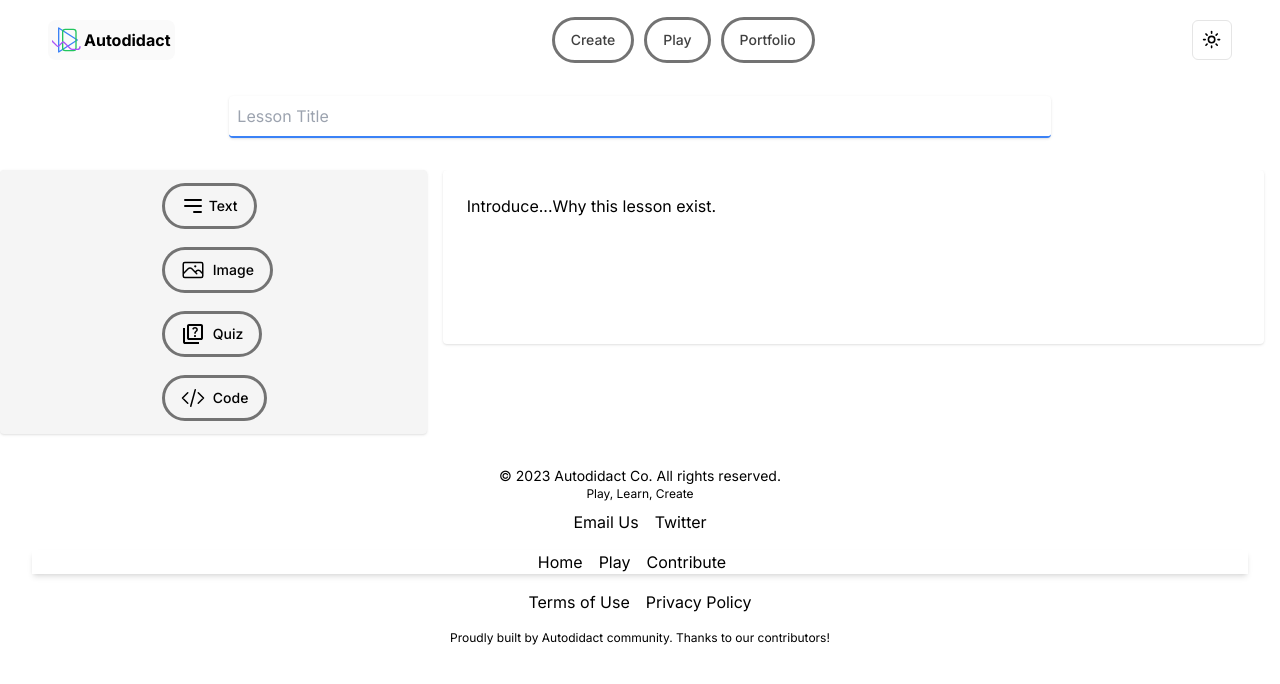
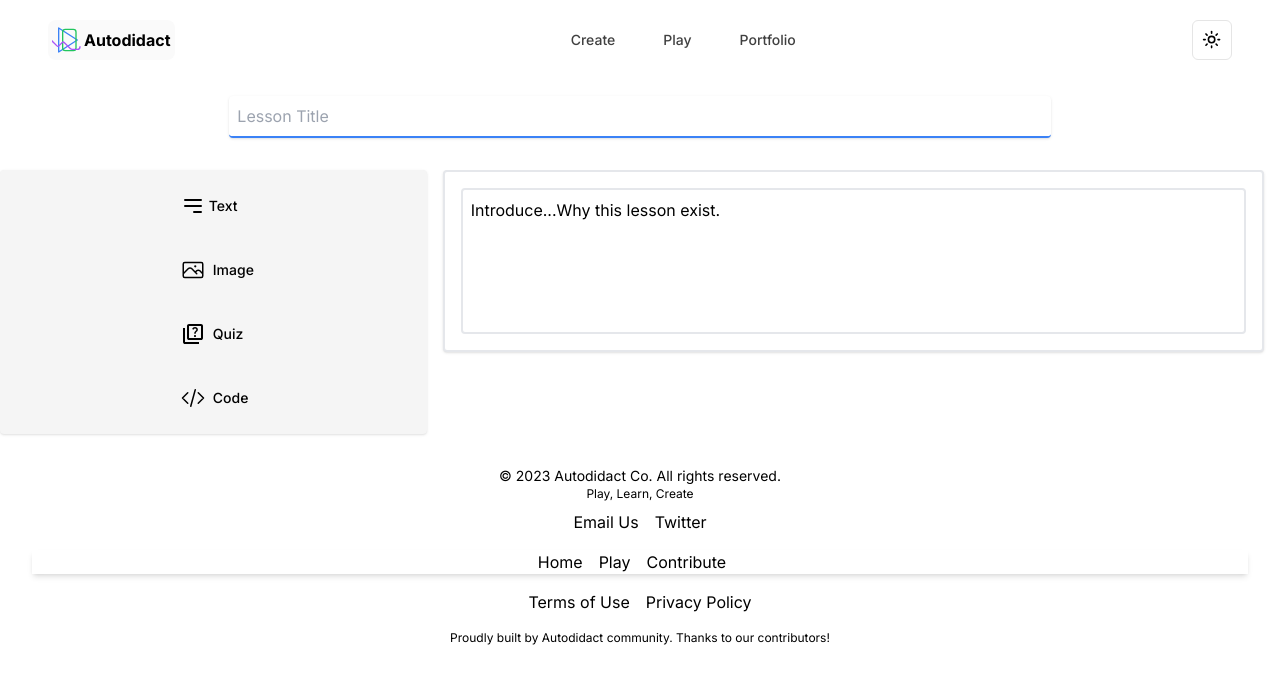
Before and after one commit to san-poon/nexus-adept, a Next.js app: page /bite-sized-lesson/create in a window 1280 px wide. Shown: the top 684 px of the page. Built offline with nearby package versions, Linux system fonts and the light colour scheme.

Commit message:
Fine tune Button UI

```diff
--- a/app/bite-sized-lesson/create/page.tsx
+++ b/app/bite-sized-lesson/create/page.tsx
@@ -97,14 +97,14 @@ const CreatePage = () => {
                 {/* Right Side - Input Fields/Forms */}
                 <div className={`flex-shrink-0 w-full md:w-2/3 px-4 overflow-y-auto`}>
                     {/* Live Preview Goes Here */}
-                    <div className="bg-white dark:bg-neutral-800 md:p-2 rounded shadow">
+                    <div className="bg-white dark:bg-neutral-900 md:p-2 rounded shadow border-2 dark:border-neutral-800">
                         <TitlePreview title={lessonTitle} />
                         {lessonContent.map((item) => (
-                            <div key={item.id} className=" relative group md:m-2 z-40">
+                            <div key={item.id} className=" relative group md:m-2 z-40 dark:bg-neutral-900 rounded border-2 dark:border-neutral-700">
                                 {item.contentType === 'text' && (
                                     <Textarea
                                         rows={5}
-                                        className="rounded w-full p-1 md:p-2 appearance-none resize-none border-none focus:outline-none"
+                                        className="rounded w-full p-1 md:p-2 appearance-none resize-none border-none focus:outline-none dark:bg-neutral-900"
                                         placeholder='Your paragraph or... Choose from menu'
                                         name={item.contentType}
                                         value={item.value}
@@ -114,10 +114,11 @@ const CreatePage = () => {
                                 {item.contentType === 'image' && (
                                     <Image src={item.value} width={350} height={350} alt='image' />
                                 )}
-                                <Button className='absolute top-0 right-0 opacity-0 transition-opacity duration-300 group-hover:opacity-100 m-1'
+                                <Button className='absolute bottom-0 right-0 opacity-0 transition-opacity duration-300 group-hover:opacity-100 text-sm h-6 px-2 py-2 m-1'
                                     onClick={() => handleDeleteContent(item.id)}>
                                     x
                                 </Button>
+
                             </div>
                         ))}
                     </div>
--- a/app/components/Button.tsx
+++ b/app/components/Button.tsx
@@ -8,8 +8,8 @@ export function Button({ children, className, ...rest }: ButtonProps) {
         <button
             {...rest}
             className={clsx(
-                'flex h-10 items-center rounded-full px-4 text-sm font-medium transition-colors outline outline-neutral-500',
-                'hover:bg-neutral-500 focus-visible:outline focus-visible:outline-2 focus-visible:outline-offset-2 focus-visible:outline-blue-500 active:bg-slate-800',
+                'flex h-10 items-center rounded-full px-4 text-sm font-medium transition-colors',
+                'hover:dark:bg-neutral-800 hover:bg-neutral-300 focus-visible:outline focus-visible:outline-2 focus-visible:outline-offset-2 focus-visible:outline-blue-500 active:bg-slate-800',
                 'aria-disabled:cursor-not-allowed aria-disabled:opacity-50',
                 className,
             )}
```
